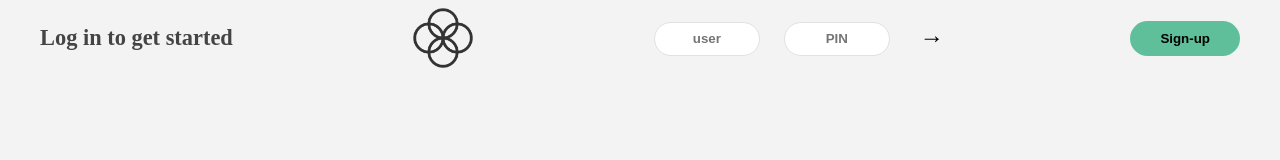
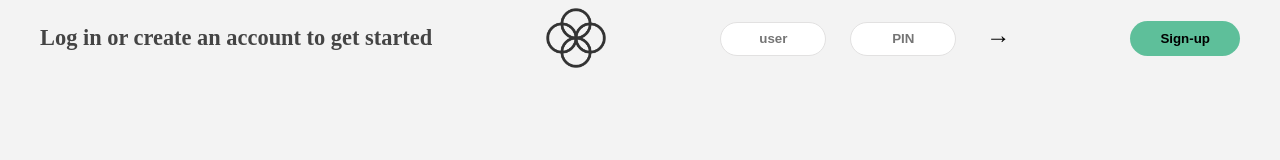
Before and after one commit to YonasWorkneh/Bankist-App, a plain HTML site: page index.html in a window 1280 px wide. Drawn offline with Linux system fonts and the light colour scheme.

Commit message:
Update index.html

```diff
--- a/index.html
+++ b/index.html
@@ -11,7 +11,7 @@
 <body>
   <header>
     <nav>
-      <span class="message">Log in to get started</span>
+      <span class="message">Log in or create an account to get started</span>
       <img src="Images/logo.png" alt="bankist logo.png">
       <form class="input">
         <input  type="text" placeholder="user"class="btn userName"name="user">
```
